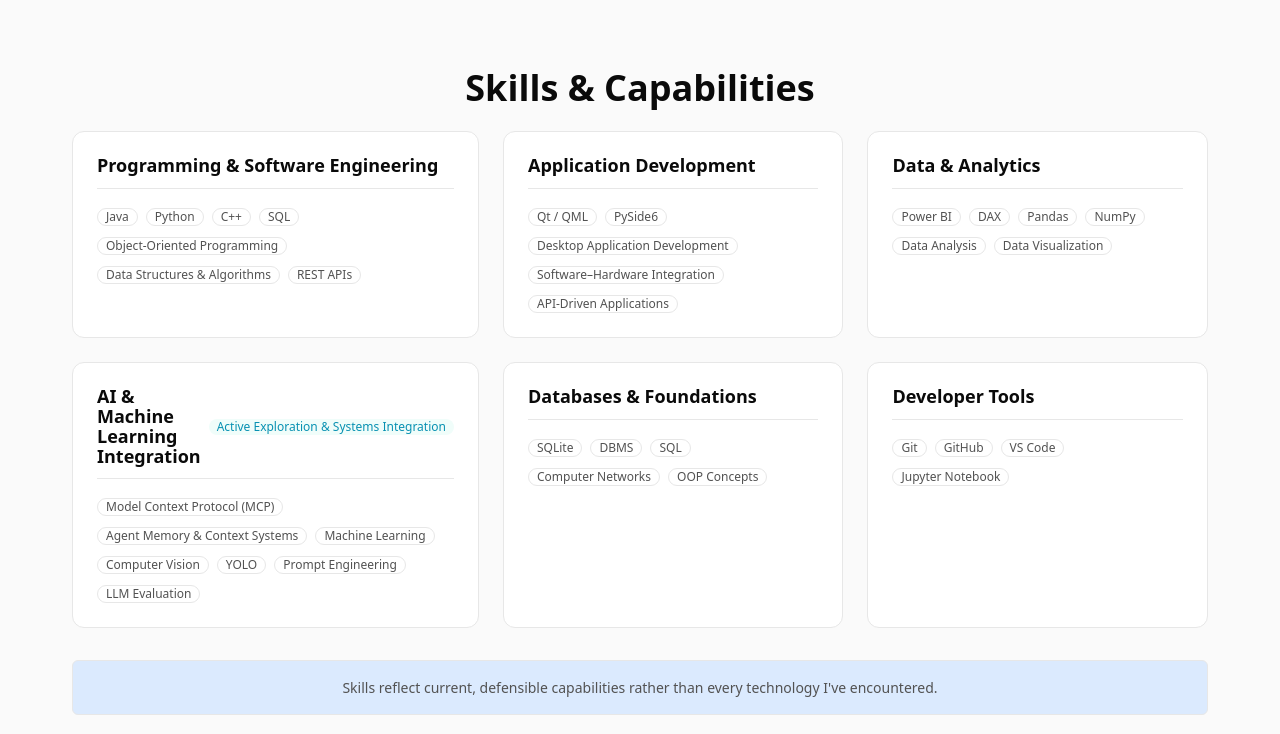
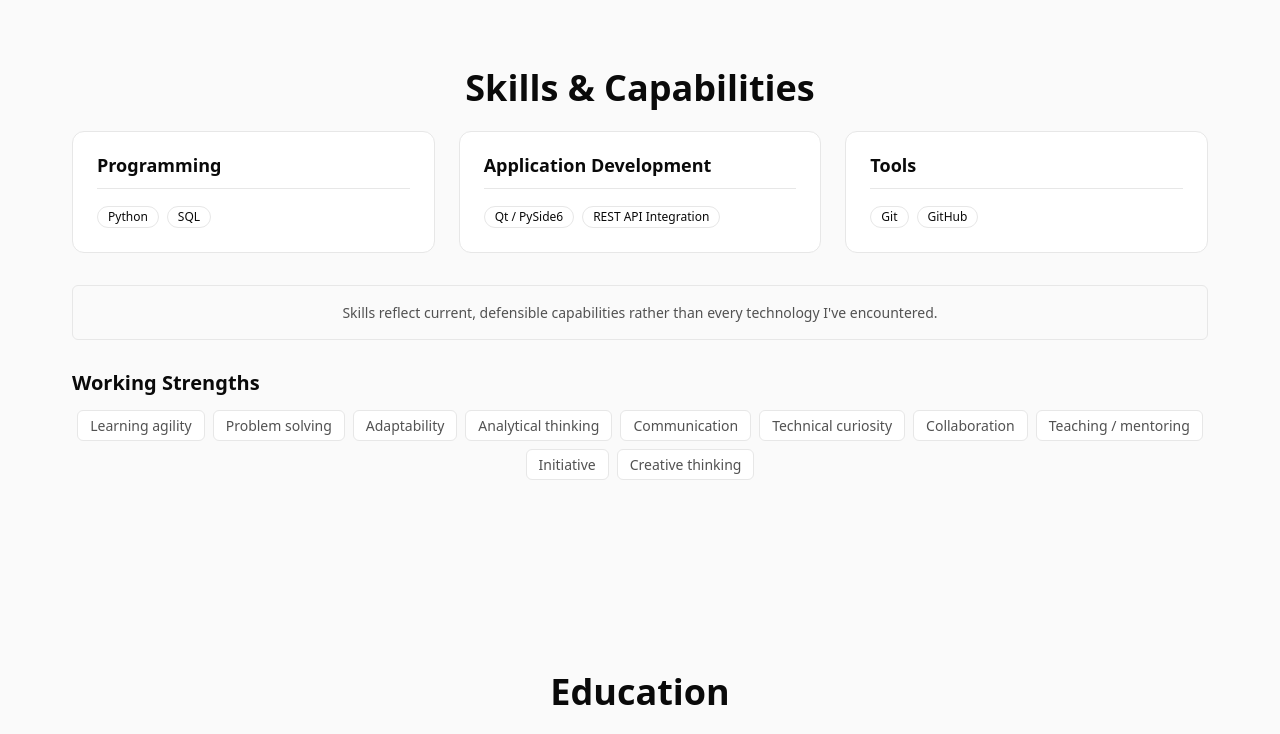
Before and after one commit to dp9318/Portfolio, a React (Vite) app: page / in a window 1280 px wide. Shown: the part 4980-5714 px from the top of the page. Built offline with nearby package versions, Linux system fonts and the light colour scheme.

Commit message:
redesigned skill section for relevance

```diff
--- a/src/data/skills.ts
+++ b/src/data/skills.ts
@@ -15,74 +15,26 @@ const skill = (name: string, category: SkillCategory): Skill => ({
 export const skills: SkillGroup[] = [
   {
     category: 'programming',
-    label: 'Programming & Software Engineering',
+    label: 'Programming',
     skills: [
-      skill('Java', 'programming'),
       skill('Python', 'programming'),
-      skill('C++', 'programming'),
       skill('SQL', 'programming'),
-      skill('Object-Oriented Programming', 'programming'),
-      skill('Data Structures & Algorithms', 'programming'),
-      skill('REST APIs', 'programming'),
     ],
   },
   {
     category: 'application-development',
     label: 'Application Development',
     skills: [
-      skill('Qt / QML', 'application-development'),
-      skill('PySide6', 'application-development'),
-      skill('Desktop Application Development', 'application-development'),
-      skill('Software–Hardware Integration', 'application-development'),
-      skill('API-Driven Applications', 'application-development'),
-    ],
-  },
-  {
-    category: 'data-analytics',
-    label: 'Data & Analytics',
-    skills: [
-      skill('Power BI', 'data-analytics'),
-      skill('DAX', 'data-analytics'),
-      skill('Pandas', 'data-analytics'),
-      skill('NumPy', 'data-analytics'),
-      skill('Data Analysis', 'data-analytics'),
-      skill('Data Visualization', 'data-analytics'),
-    ],
-  },
-  {
-    category: 'ai-ml',
-    label: 'AI & Machine Learning Integration',
-    note: 'Active Exploration & Systems Integration',
-    description: 'Hands-on AI agent tooling, context architectures, computer vision, and prompt evaluation.',
-    skills: [
-      skill('Model Context Protocol (MCP)', 'ai-ml'),
-      skill('Agent Memory & Context Systems', 'ai-ml'),
-      skill('Machine Learning', 'ai-ml'),
-      skill('Computer Vision', 'ai-ml'),
-      skill('YOLO', 'ai-ml'),
-      skill('Prompt Engineering', 'ai-ml'),
-      skill('LLM Evaluation', 'ai-ml'),
-    ],
-  },
-  {
-    category: 'databases',
-    label: 'Databases & Foundations',
-    skills: [
-      skill('SQLite', 'databases'),
-      skill('DBMS', 'databases'),
-      skill('SQL', 'databases'),
-      skill('Computer Networks', 'databases'),
-      skill('OOP Concepts', 'databases'),
+      skill('Qt / PySide6', 'application-development'),
+      skill('REST API Integration', 'application-development'),
     ],
   },
   {
     category: 'tools',
-    label: 'Developer Tools',
+    label: 'Tools',
     skills: [
       skill('Git', 'tools'),
       skill('GitHub', 'tools'),
-      skill('VS Code', 'tools'),
-      skill('Jupyter Notebook', 'tools'),
     ],
   },
 ];
@@ -110,7 +62,6 @@ export const skillPriorityOrder = [
   'Software Engineering',
   'Application Development',
   'Learning / Adaptability',
-  'Data / Analytics',
   'Academic Background',
   'Leadership',
   'Machine Learning Exploration',
--- a/src/data/types.ts
+++ b/src/data/types.ts
@@ -13,9 +13,6 @@ export type ProjectStatus =
 export type SkillCategory =
   | 'programming'
   | 'application-development'
-  | 'data-analytics'
-  | 'ai-ml'
-  | 'databases'
   | 'tools';
 
 export interface SocialLink {
--- a/src/sections/Skills/SkillsSection.tsx
+++ b/src/sections/Skills/SkillsSection.tsx
@@ -15,7 +15,7 @@ export function SkillsSection() {
       <div className="skills-grid">
         {skills.map((group: SkillGroup) => (
           <Card key={group.category} className="skill-group" variant="default">
-            <CardContent>
+            <CardContent className="skill-group-content">
               <div className="skill-group-header">
                 <h3 className="skill-group-label">{group.label}</h3>
                 {group.note && (
@@ -27,7 +27,7 @@ export function SkillsSection() {
               <ul className="skill-list">
                 {group.skills.map((skill) => (
                   <li key={skill.name} className="skill-item">
-                    <Tag variant="default" size="sm" className="skill-tag">
+                    <Tag variant="default" size="md" className="skill-tag">
                       {skill.name}
                     </Tag>
                   </li>
--- a/src/styles/components.css
+++ b/src/styles/components.css
@@ -888,13 +888,7 @@
   align-items: stretch;
 }
 
-@media (min-width: 640px) {
-  .skills-grid {
-    grid-template-columns: repeat(2, 1fr);
-  }
-}
-
-@media (min-width: 1024px) {
+@media (min-width: 768px) {
   .skills-grid {
     grid-template-columns: repeat(3, 1fr);
   }
@@ -908,6 +902,17 @@
   height: 100%;
   display: flex;
   flex-direction: column;
+  transition: border-color var(--transition-fast), box-shadow var(--transition-fast);
+}
+
+.skill-group:hover {
+  border-color: var(--color-border-strong);
+}
+
+.skill-group-content {
+  display: flex;
+  flex-direction: column;
+  height: 100%;
 }
 
 .skill-group-header {
@@ -923,14 +928,9 @@
 .skill-group-label {
   font-size: var(--text-lg);
   font-weight: var(--font-weight-semibold);
-  margin-bottom: 0;
-  padding-bottom: 0;
-  border-bottom: none;
-}
-
-.skill-group-header .skill-group-label {
-  margin-bottom: 0;
-  padding-bottom: 0;
+  color: var(--color-text-primary);
+  margin: 0;
+  padding: 0;
   border-bottom: none;
 }
 
@@ -939,7 +939,8 @@
   display: flex;
   flex-wrap: wrap;
   gap: var(--space-2);
-  margin-top: auto;
+  margin: 0;
+  padding: 0;
 }
 
 .skill-item {
@@ -954,10 +955,21 @@
   display: none;
 }
 
+.skill-tag {
+  color: var(--color-text-primary);
+  background: var(--color-surface-subtle);
+  border-color: var(--color-border);
+  transition: border-color var(--transition-fast), background var(--transition-fast);
+}
+
+.skill-tag:hover {
+  border-color: var(--color-border-strong);
+}
+
 .skills-note {
   margin-top: var(--space-8);
   padding: var(--space-4);
-  background: var(--color-accent-light);
+  background: var(--color-surface-subtle);
   border: 1px solid var(--color-border);
   border-radius: var(--radius-md);
   font-size: var(--text-sm);
```
Also changed, not shown: 1 other file (tests, documents, lock files or other folders).
